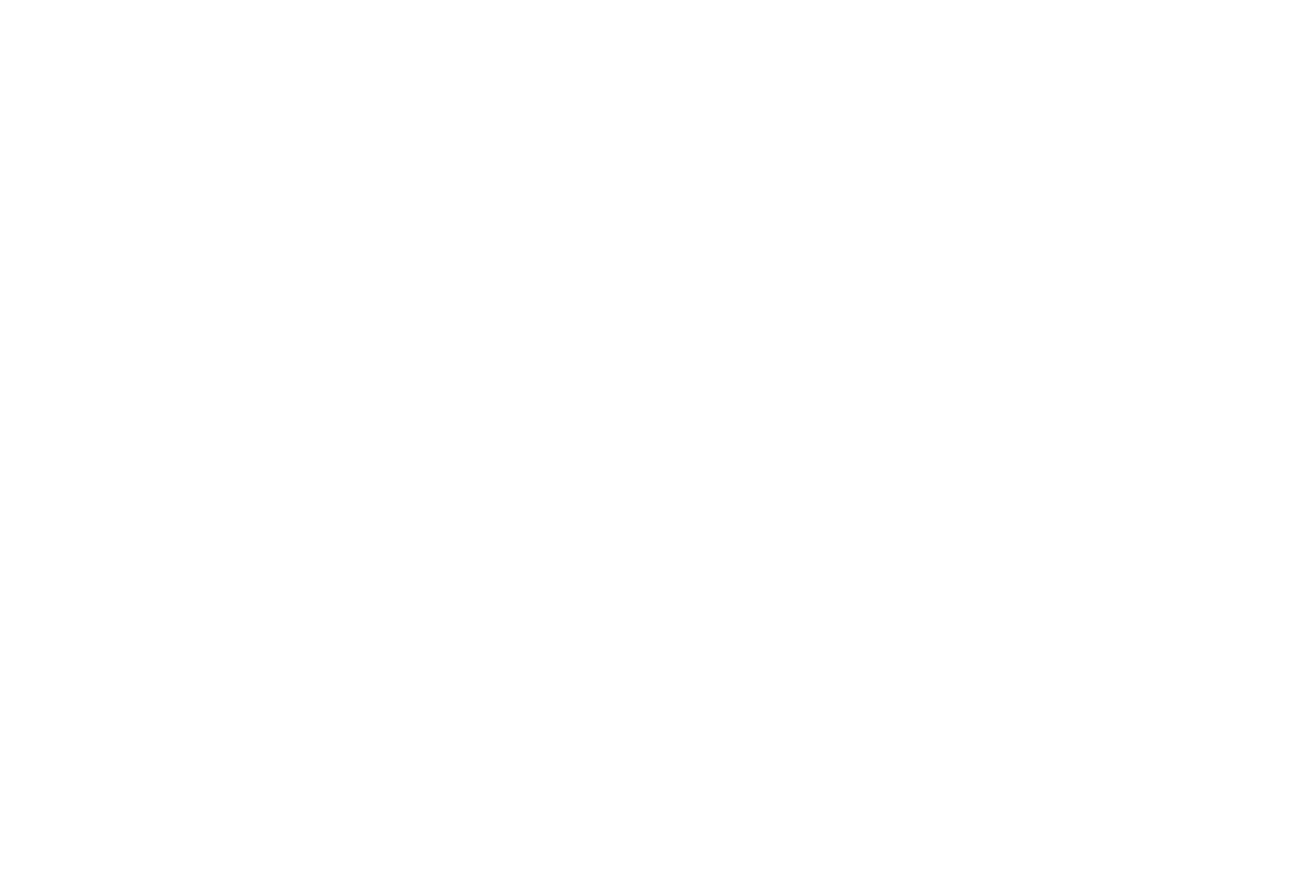
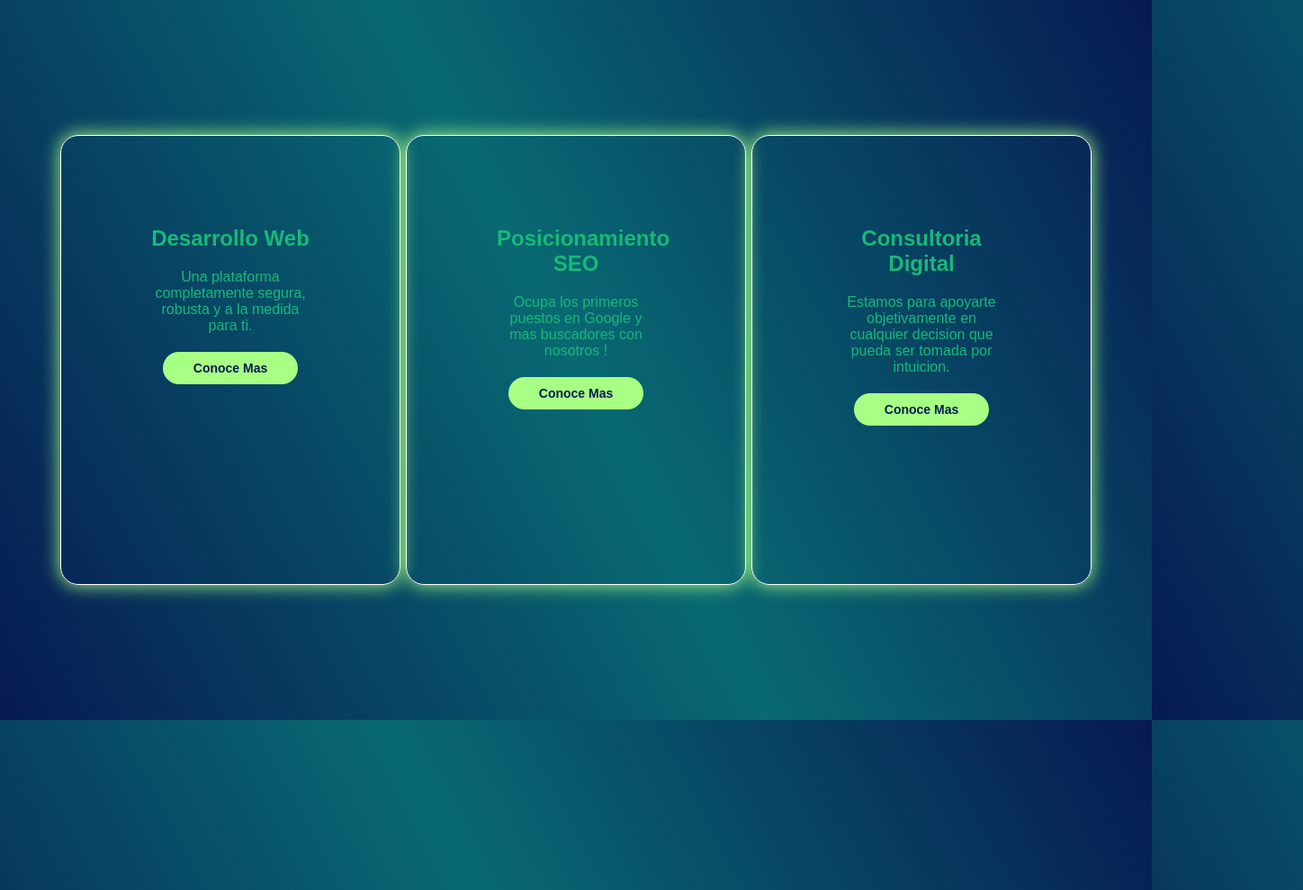
Before and after one commit to AlejoR96/DarthCode, a plain HTML site: page index.html in a window 1280 px wide. Shown: the whole page at 90% size, 1448 px wide, since content can reach past the window. Before the commit the page ends 800 px from the top, so only its background shows below. Drawn offline with Linux system fonts and the light colour scheme.

Commit message:
Servicios

```diff
--- a/css/styles.css
+++ b/css/styles.css
@@ -2,7 +2,89 @@
   margin: 0;
   padding: 0;
   box-sizing: border-box ;
+  font-family: Poppins, sans-serif;
+}
+body{
+  background-color: #071a52;
+  background-image: linear-gradient(62deg, #071a52 0%, #086972 50%, #071a52 100%);
 }
 
+.Container{
+  width: 90%;
+  margin: auto;
+  height: 100vh;
+  display: flex;
+  justify-content: center;
+  align-items: center;
+  flex-wrap: wrap;
 
-/* Please comment on the functionlity of code */
+}
+
+.table{
+  width: 32%;
+  height: 500px;
+  margin: 3px;
+  border: 1px solid white;
+  border-radius: 20px;
+  box-shadow: 0px 0px 20px 0px rgb(167, 255, 131);
+  padding: 100px;
+  text-align: center;
+  flex-grow: 1;
+  color: #17B978;
+}
+
+h2{
+  margin-bottom: 20px;
+  text-align: center;
+  font-size: 150%;
+  margin: bottom 35px;
+}
+
+img{
+  visibility: hidden;
+
+}
+
+p{
+
+  margin-bottom: 20px;
+}
+
+.button{
+  display: inline-block;
+  width: 150px;
+  padding: 10px;
+  background-color: rgb(167, 255, 131);
+  text-decoration: none;
+  color: rgb(7, 26, 82);
+  border-radius: 100px;
+  font-size: 14px;
+  font-weight: 600;
+  margin: auto;
+}
+
+.table:hover{
+  background-color: #17b978;
+  background-image: linear-gradient(43deg, #17b978 0%, #a7ff83 50%, #17b978 100%);
+  color:#071a52;
+  transition: .5s all;
+  transform: scale(1.1);
+  cursor: pointer;
+}
+
+.table:hover img{
+  visibility: visible;
+  margin-top: 8%;
+  width: 90%;
+  height: 90%;
+  transition: .5s;
+  max-width: 200px;
+  max-height: 250px;
+
+}
+
+.table:hover .button{
+  background-color: rgb(7, 26, 82);
+  transition: .5s;
+  color: rgb(167, 255, 131);
+}
--- a/index.html
+++ b/index.html
@@ -8,8 +8,37 @@
   <title>DarthCode</title>
 </head>
 <body>
-
-<!-- Please comment on the functionlity of code -->
+  <section>
+    <div class="Container">
+        <div class="table">
+            <h2>Desarrollo Web</h2>
+            <h3></h3>
+            <p>Una plataforma completamente segura, robusta y a la medida para ti.</p>
+            <a href=""class = "button">Conoce Mas</a><br>
+            <div class="img">
+                <img src="./img/Desarrolloweb.png" alt="">
+            </div>
+        </div>
+        <div class="table">
+            <h2>Posicionamiento SEO</h2>
+            <h3></h3>
+            <p>Ocupa los primeros puestos en Google y mas buscadores con nosotros !</p>
+            <a href=""class = "button">Conoce Mas</a><br>
+            <div class="img">
+                <img src="./img/SEO.png" alt="">
+            </div>
+        </div>
+        <div class="table">
+            <h2>Consultoria Digital</h2>
+            <h3></h3>
+            <p>Estamos para apoyarte objetivamente en cualquier decision que pueda ser tomada por intuicion. </p>
+            <a href=""class = "button">Conoce Mas</a><br>
+            <div class="img">
+            <img src="./img/Digital.png" alt="">
+            </div>
+        </div>
+    </div>
+    </section>
 
 
   <script src="./js/index.js"></script>
```
Also changed, not shown: img/Desarrolloweb.png (added), img/Digital.png (added), img/SEO.png (added).
